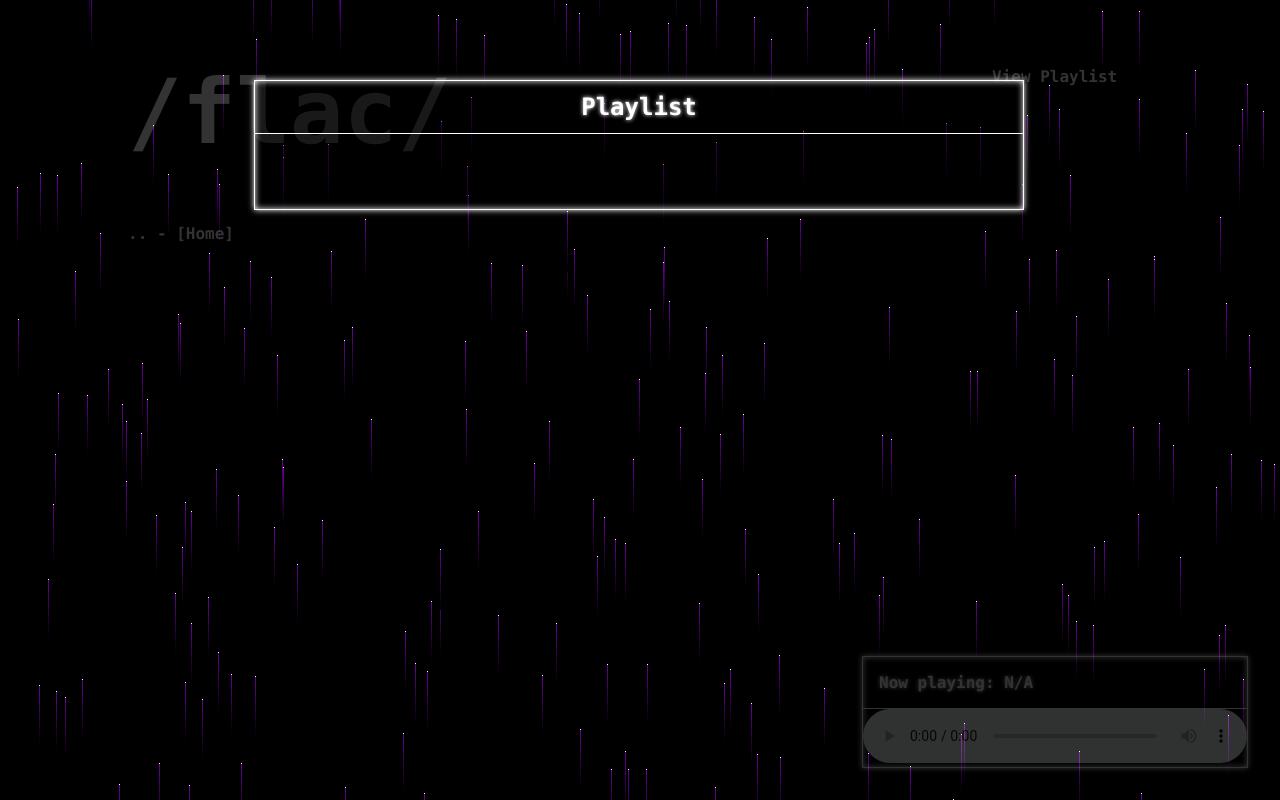
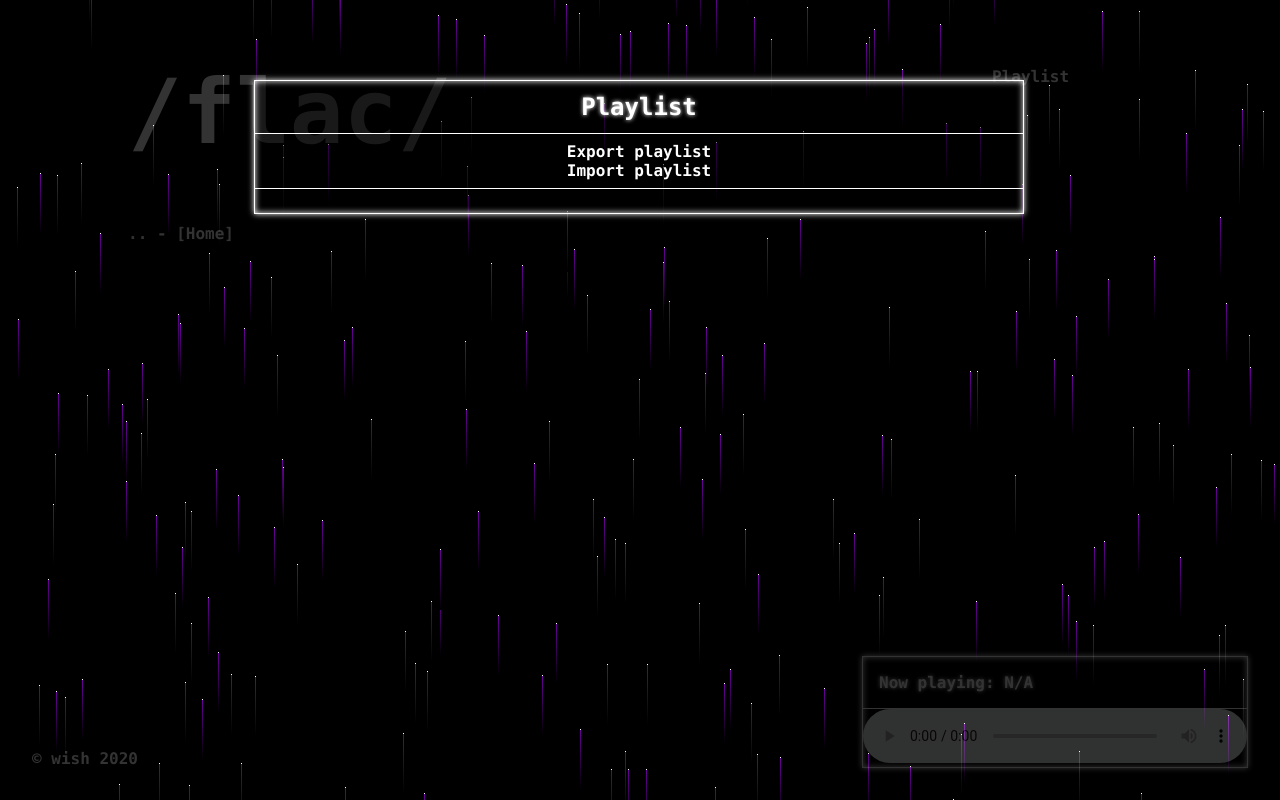
Before and after one commit to sekaiwish/sek.ai, a PHP site: page /flac/ in a window 1280 px wide, after a click on "Playlist". Run offline with PHP 8.4, Linux system fonts and the light colour scheme; the visitor is signed in with stand-in values (Sample User, id 1); data that the repository does not hold is empty.

Commit message:
TOO MUCH (OVERDUE)

```diff
--- a/css/flac.css
+++ b/css/flac.css
@@ -1,3 +1,7 @@
+body {
+overflow-x: hidden
+}
+
 h1 {
 font-family:"Bitstream Vera Sans Mono",monospace;
 font-size:7vmax;
@@ -40,7 +44,7 @@ position:absolute
 }
 
 #modal {
-position:absolute;
+position:fixed;
 visibility:hidden;
 opacity:0;
 width:60vw;
@@ -64,8 +68,22 @@ border-bottom:1px solid #FFF;
 font-family:"Bitstream Vera Sans Mono",monospace;
 }
 
+h4 {
+color:#fff;
+position:fixed;
+bottom:2em;
+left:2em;
+margin:0
+}
+
+.playlistSetup {
+border-bottom:1px solid #FFF;
+padding: .5em
+}
+
 #contents {
-padding:.5em
+padding:.5em;
+padding-top:1em
 }
 
 #reset:hover, .delete:hover {
--- a/flac/index.php
+++ b/flac/index.php
@@ -17,7 +17,7 @@
         <div class="buttons">
           <a class="ul" id="reset" onclick="reset()" hidden>Reset</a>
           <br>
-          <a class="ul" id="playlist" onclick="modalToggle()">View Playlist</a>
+          <a class="ul" id="playlist" onclick="modalToggle()">Playlist</a>
         </div>
         <?php
         require_once $_SERVER["DOCUMENT_ROOT"].'/getid3/getid3.php';
@@ -32,14 +32,17 @@
         if (count(preg_grep("/\S+\.flac$/", $list)) > 1) {
           echo("<a onclick='addFolder()'>[Play folder]</a><br>");
         }
-        foreach ($list as $key => $value) {
+        foreach ($list as $value) {
           $url = str_replace("'", "%27", $value);
           if (in_array($value, array("..", ".", "index.php"))) {
             continue;
           } elseif (is_dir("$dir$value")) {
             echo("<a href='$url/'>$value/</a><br>");
           } elseif (substr($value, -5) == ".flac") {
-            $info = $getID3->analyze(urldecode($_SERVER['DOCUMENT_ROOT'].$_SERVER["REQUEST_URI"].$value));
+            $info = $getID3->analyze(
+              $_SERVER['DOCUMENT_ROOT'] .
+              urldecode($_SERVER["REQUEST_URI"].$value)
+            );
             if ($info["tags"]) {
               $title = $info["tags"]["vorbiscomment"]["title"][0];
               $artist = $info["tags"]["vorbiscomment"]["artist"][0];
@@ -78,18 +81,23 @@
           }
           ?>
         </div>
-        <div class="next" hidden></div>
         <div class="visual">
-          <b>Now playing: </b><span id="track">N/A</span>
+          <b class="np">Now playing: </b><span id="track">N/A</span>
         </div>
         <div class="controls">
           <audio id="player" preload="auto" controls></audio>
         </div>
       </div>
+      <h4>&copy; wish 2020</h4>
     </div>
-    <div id="catch" onclick="catchModal()"></div>
+    <div id="catch" onclick="hide()"></div>
     <div id="modal">
       <h2>Playlist</h2>
+      <div class="playlistSetup">
+        <a onclick="exportPlaylist()">Export playlist</a>
+        <br>
+        <a onclick="importPlaylist()">Import playlist</a>
+      </div>
       <div id="contents"></div>
     </div>
     <script src="/js/main.js" charset="utf-8"></script>
--- a/iku/index.html
+++ b/iku/index.html
@@ -5,7 +5,7 @@
   <meta name="viewport" content="width=device-width, initial-scale=1">
   <title>世界行く &middot; File Hosting</title>
   <link rel="icon" href="/sekai.ico">
-  <link rel="stylesheet" href="//fonts.googleapis.com/css?family=M+PLUS+1p:500&display=swap&subset=japanese">
+  <link rel="stylesheet" href="//fonts.googleapis.com/css?family=M+PLUS+1p:500&amp;display=swap&amp;subset=japanese">
   <link rel="stylesheet" href="/css/iku.css">
 </head>
 <body>
--- a/index.php
+++ b/index.php
@@ -29,7 +29,7 @@
         <button class="jp" type="button" name="button" onclick="modalToggle()">世界にログイン&nbsp;&nbsp;&#10148;</button>
       <?php endif; ?>
     </div>
-    <div id="catch" onclick="catchModal()"></div>
+    <div id="catch" onclick="hide()"></div>
     <div id="modal" hidden>
       <h2 class="jp" id="title"><b>世界にログイン</b></h2>
       <form>
--- a/js/flac.js
+++ b/js/flac.js
@@ -23,6 +23,16 @@ function addFolder() {
   for (var i = 0; i < tracks.length; i++) {
     document.querySelectorAll("#song")[i].onclick();
   }
+}
+function exportPlaylist() {
+  let playlist = retrieve("playlist");
+  prompt("Copy the text below", playlist);
+}
+function importPlaylist() {
+  let imported = prompt("Paste a playlist below");
+  store("playlist", imported);
+  populateModal();
+  play(0);
 }
 function updatePlaylist(url, title) {
   let playlist = JSON.parse(retrieve("playlist"));
@@ -85,7 +95,7 @@ function populateModal() {
   for (var i = 0; i < playlist.length; i++) {
     let deleter = document.createElement("a");
     deleter.classList = "ul delete";
-    deleter.innerHTML = "X";
+    deleter.innerHTML = "&nbsp;X&nbsp;";
     deleter.setAttribute("onclick", "removeIndex(" + i + ")");
     modal.appendChild(deleter);
     let item = document.createElement("a");
@@ -103,12 +113,6 @@ function populateModal() {
 window.addEventListener("unload", function() {
   store("progress", audio.currentTime);
   store("trails", JSON.stringify(trails));
-});
-document.getElementsByClassName("visual")[0].addEventListener("mouseover", function() {
-  document.getElementsByClassName("next")[0].hidden = false;
-});
-document.getElementsByClassName("visual")[0].addEventListener("mouseout", function() {
-  document.getElementsByClassName("next")[0].hidden = true;
 });
 audio.onvolumechange = function() {
   store("volume", audio.volume);
@@ -162,29 +166,24 @@ function init() {
   }
   window.requestAnimationFrame(redraw);
 }
-function modalToggle() {
-  populateModal();
-  if (modalState === false) {
-    clearTimeout(killModal);
-    document.getElementById("body").style.opacity = 0.2;
-    document.getElementById("modal").style.visibility = "visible";
-    document.getElementById("catch").style.visibility = "visible";
-    document.getElementById("modal").style.opacity = 1;
-    modalState = true;
-  } else {
-    document.getElementById("body").style.opacity = 1;
-    killModal = setTimeout(function(){document.getElementById("modal").style.visibility = "hidden"}, 1000);
-    document.getElementById("catch").style.visibility = "hidden";
-    document.getElementById("modal").style.opacity = 0;
-    modalState = false;
-  }
-}
-function catchModal() {
+function hide() {
   document.getElementById("body").style.opacity = 1;
-  killModal = setTimeout(function(){document.getElementById("modal").style.visibility = "hidden"}, 1000);
+  killModal = setTimeout(function(){document.getElementById("modal").style.visibility = "hidden"},1000);
   document.getElementById("catch").style.visibility = "hidden";
   document.getElementById("modal").style.opacity = 0;
   modalState = false;
+}
+function show() {
+  clearTimeout(killModal);
+  document.getElementById("body").style.opacity = 0.2;
+  document.getElementById("modal").style.visibility = "visible";
+  document.getElementById("catch").style.visibility = "visible";
+  document.getElementById("modal").style.opacity = 1;
+  modalState = true;
+}
+function modalToggle() {
+  populateModal();
+  modalState ? hide() : show();
 }
 document.onkeydown = function(evt) {
   evt = evt || window.event;
@@ -193,7 +192,7 @@ document.onkeydown = function(evt) {
     isEscape = (evt.key == "Escape" || evt.key == "Esc");
   }
   if (isEscape) {
-    catchModal();
+    hide();
   }
 }
 init();
--- a/js/main.js
+++ b/js/main.js
@@ -11,8 +11,23 @@ function scale() {
   }
   canvasWidth = window.innerWidth;
 }
+if (!localStorage.getItem("trailsEnabled")) {
+  localStorage.setItem("trailsEnabled", true);
+}
+function trailsToggle() {
+  let state = JSON.parse(localStorage.getItem("trailsEnabled"));
+  if (state === false) {
+    localStorage.setItem("trailsEnabled", true);
+  } else {
+    localStorage.setItem("trailsEnabled", false);
+  }
+  location.reload(true);
+}
 // dir 0 is up, 1 is down
 function draw(dir, color) {
+  if (!JSON.parse(localStorage.getItem("trailsEnabled"))) {
+    return;
+  }
   canvas.height = window.innerHeight;
   canvas.width = window.innerWidth;
   if (canvasWidth !== window.innerWidth) {
```
Also changed, not shown: other parts of css/flac.css (+31 -2 lines), home/index.php (+5 -3 lines), js/home.js (+11 -16 lines), js/index.js (+3 -10 lines).
